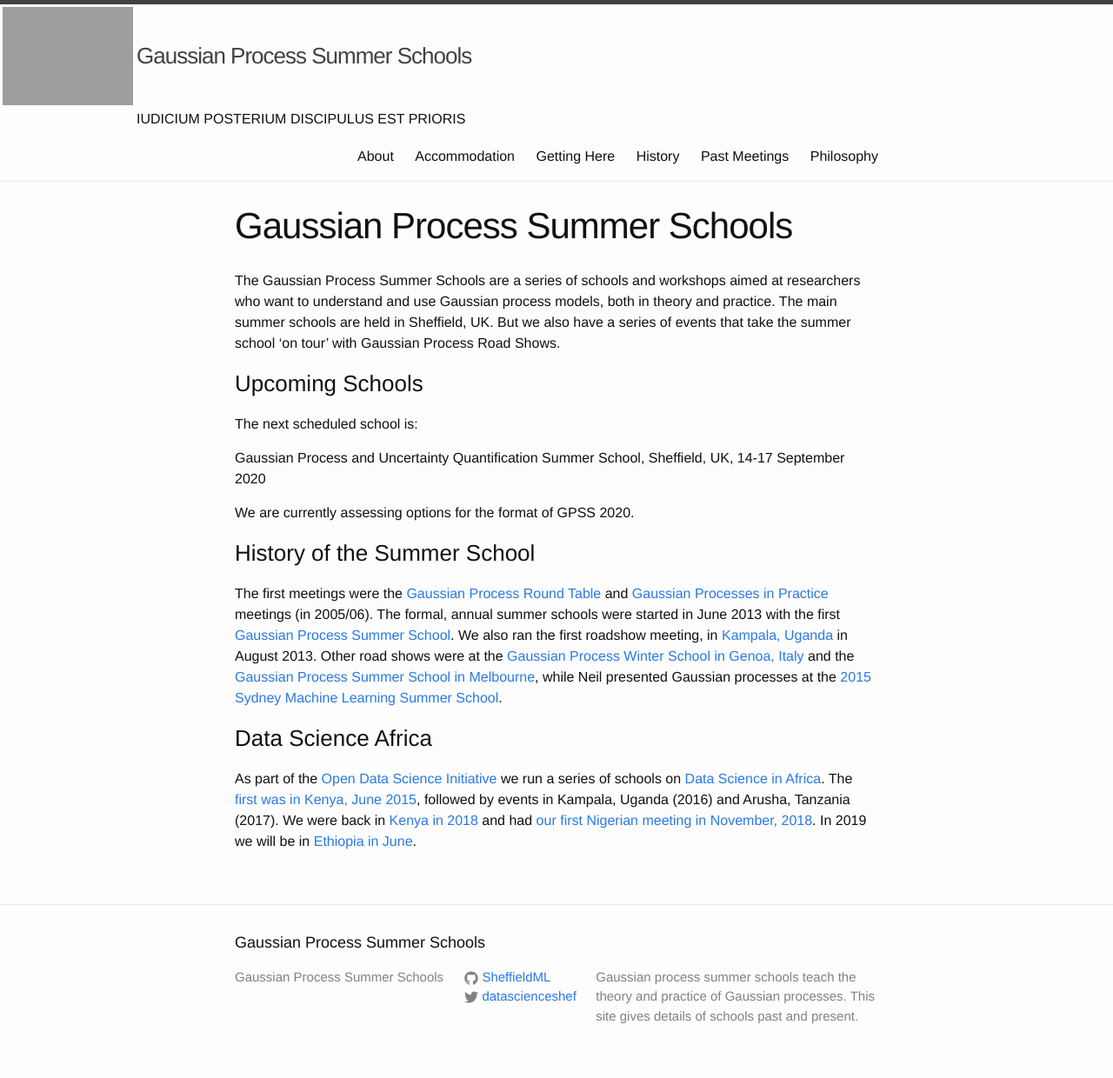
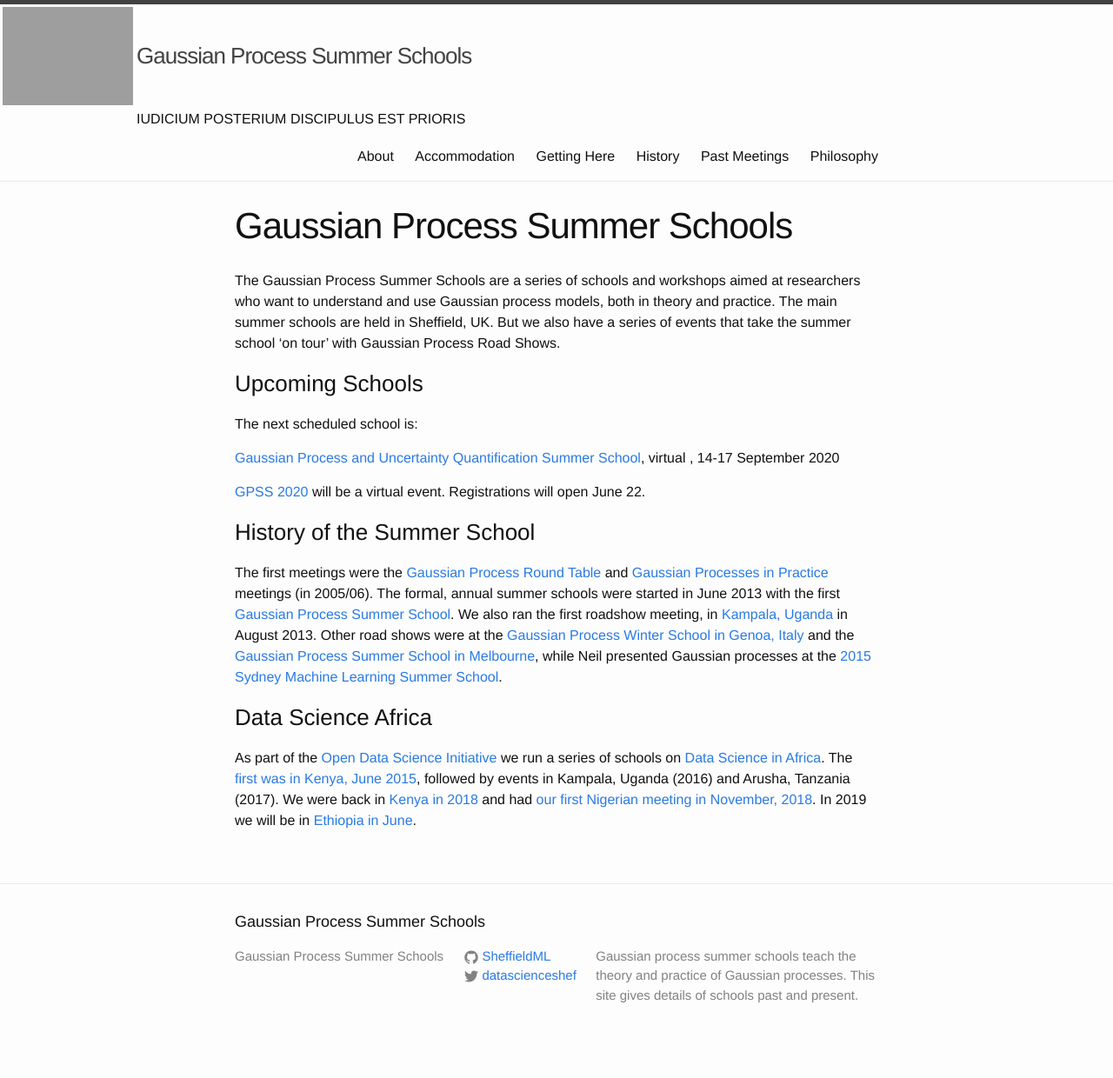
Before and after one commit to gpschool/gpschool.github.io, a Jekyll site: the page built from index.md, in a window 1280 px wide. Shown: the whole page at 87% size. Built offline with Jekyll 4.4.1, drawn with Linux system fonts in a browser that asks for light colours; after the commit the page ends 1216 px from its top, so only the background shows below that.

Commit message:
changes index gpss

```diff
--- a/_data/meetings.csv
+++ b/_data/meetings.csv
@@ -1,5 +1,5 @@
 present,location,startday,endday,startmonth,endmonth,year,event,url,coorganizers
-Y,"Sheffield, UK",14,17,September,,2020,Gaussian Process and Uncertainty Quantification Summer School,,"Mauricio A Alvarez Lopez, Rich Wilkinson, Mike Smith, Javier Gonzalez, Neil Lawrence and the Sheffield ML group"
+Y,virtual ,14,17,September,,2020,Gaussian Process and Uncertainty Quantification Summer School,./gpss20,"Mauricio A Alvarez Lopez, Rich Wilkinson, Mike Smith, Javier Gonzalez, Neil Lawrence and the Sheffield ML group"
 ,"Sheffield, UK",9,12,September,,2019,Gaussian Process and Uncertainty Quantification Summer School,./gpss19,"Mauricio A Alvarez Lopez, Rich Wilkinson, Mike Smith, Wil Ward, Fariba Yousefi, Juan Jose, Neil Lawrence and the Sheffield ML group"
 ,"Sheffield, UK",3,6,September,,2018,Gaussian Process and Uncertainty Quantification Summer School,./gpss18,"Mauricio A Alvarez Lopez, Rich Wilkinson, Mike Smith, Wil Ward, Fariba Yousefi, Juan Jose, Neil Lawrence and the Sheffield ML group"
 ,"Sheffield, UK",11,14,September,,2017,Gaussian Process and Uncertainty Quantification Summer School,./gpss17,"Mauricio A Alvarez Lopez, Javier Gonzalez, Rich Wilkinson, Neil Lawrence, Jeremy Oakley and the Sheffield ML group"
--- a/index.md
+++ b/index.md
@@ -14,7 +14,7 @@ The next scheduled school is:
 {% if meeting.present %}{% if meeting.url %}[{{ meeting.event }}]({{ meeting.url }}){% else %}{{ meeting.event }}{% endif %}, {{ meeting.location }}{% if meeting.startday %}, {{ meeting.startday }}{% if meeting.endday %}-{{ meeting.endday }}{% endif %}{% endif %} {{ meeting.startmonth }} {{ meeting.year }}{% endif %}
 {% endfor %}
 
-We are currently assessing options for the format of GPSS 2020.
+[GPSS 2020](http://gpss.cc/gpss20/) will be a virtual event. Registrations will open June 22.
 
 ### History of the Summer School
 
```
